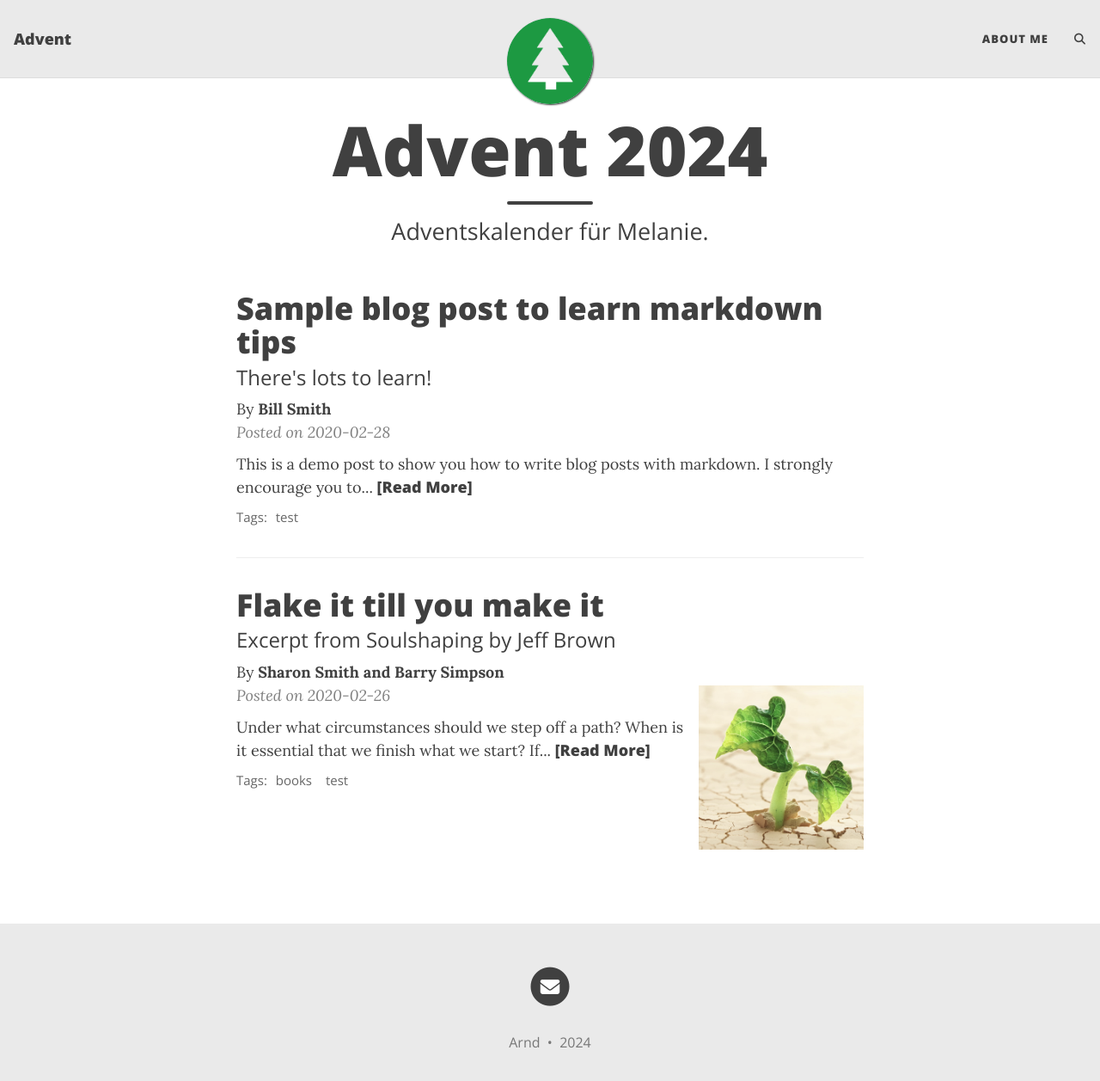
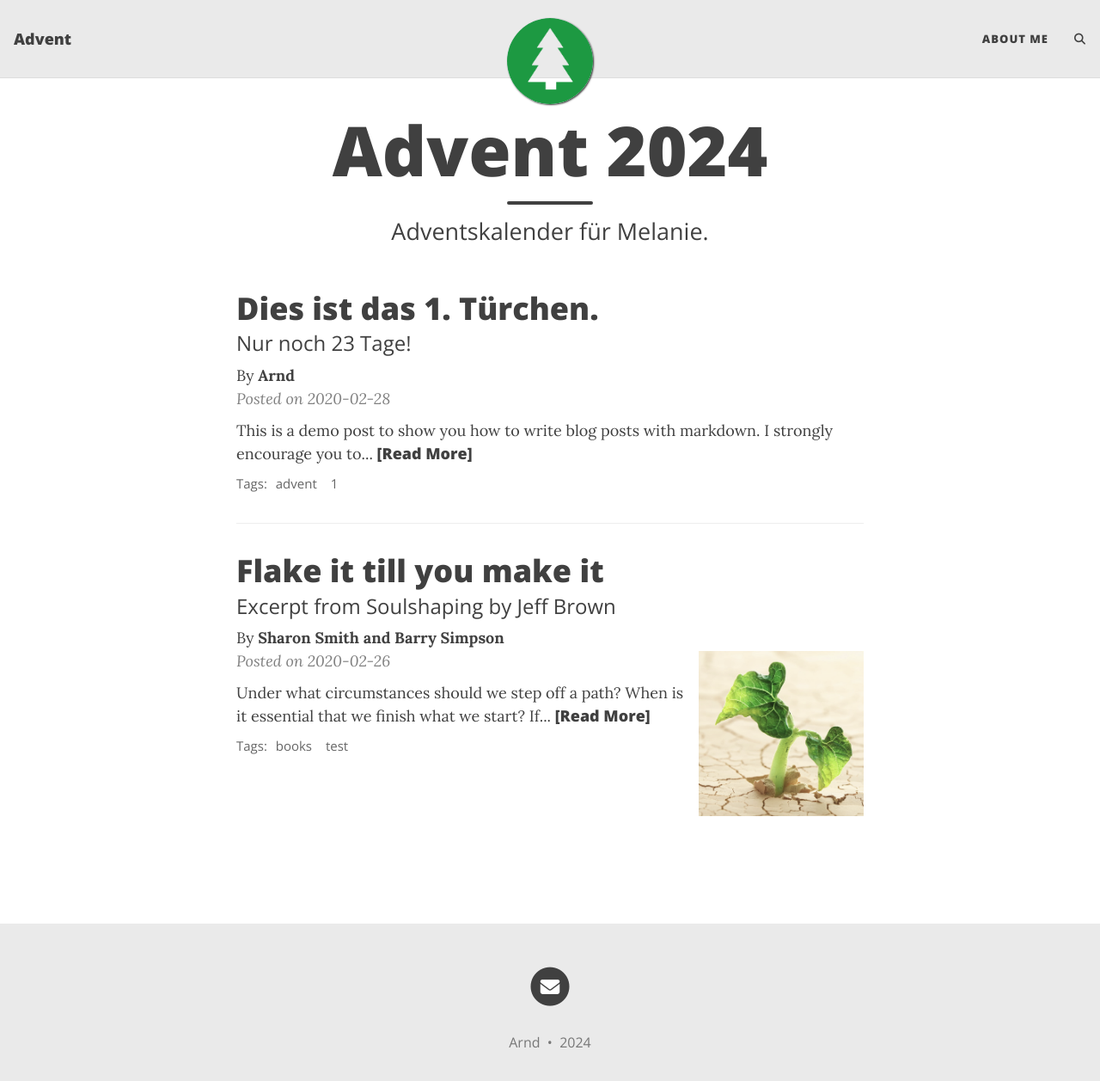
Before and after one commit to taskoj/adme, a Jekyll site: the page built from index.html, in a window 1280 px wide and 1274 px high. Shown: the top 1257 px of the window at 86% size. Built offline with Jekyll 4.4.1, drawn with Linux system fonts in a browser that asks for light colours; the list of posts is cut into pages by our own code; comment, search, counter and statistics services are not loaded.

Commit message:
Post-Test

```diff
--- a/_posts/2020-02-28-sample-markdown.md
+++ b/_posts/2020-02-28-sample-markdown.md
@@ -1,13 +1,11 @@
 ---
 layout: post
-title: Sample blog post to learn markdown tips
-subtitle: There's lots to learn!
-gh-repo: daattali/beautiful-jekyll
-gh-badge: [star, fork, follow]
-tags: [test]
-comments: true
+title: Dies ist das 1. Türchen.
+subtitle: Nur noch 23 Tage!
+tags: [advent, 01]
+comments: false
 mathjax: true
-author: Bill Smith
+author: Arnd
 ---
 
 {: .box-success}
```
